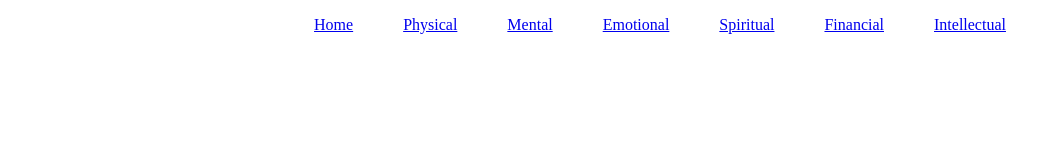
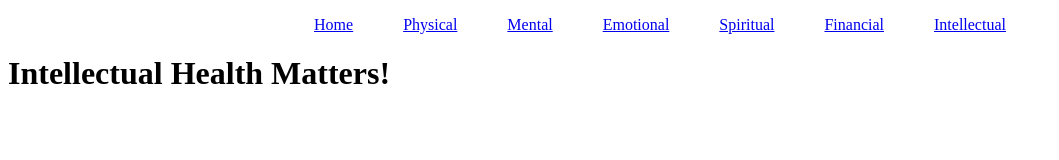
Before and after one commit to amypholley/intellectualhealth_first, a plain HTML site: page index.html in a window 1280 px wide. Shown: the whole page, without its empty margins (0-1059 px from the left). Drawn offline with Linux system fonts and the light colour scheme.

Commit message:
Head 1 and Update to Intellectual Link

```diff
--- a/index.html
+++ b/index.html
@@ -27,10 +27,11 @@
                     <a href="https://amypholley.github.io/financialhealth_first/">Financial</a>
                 </li>
                 <li>
-                    <a href="ttps://amypholley.github.io/intellectualhealth_first/">Intellectual</a>
+                    <a href="https://amypholley.github.io/intellectualhealth_first/">Intellectual</a>
                 </li>
             </ul>
         </header>
+        <h1>Intellectual Health Matters!</h1>
     </body>
 
 </html>
```
